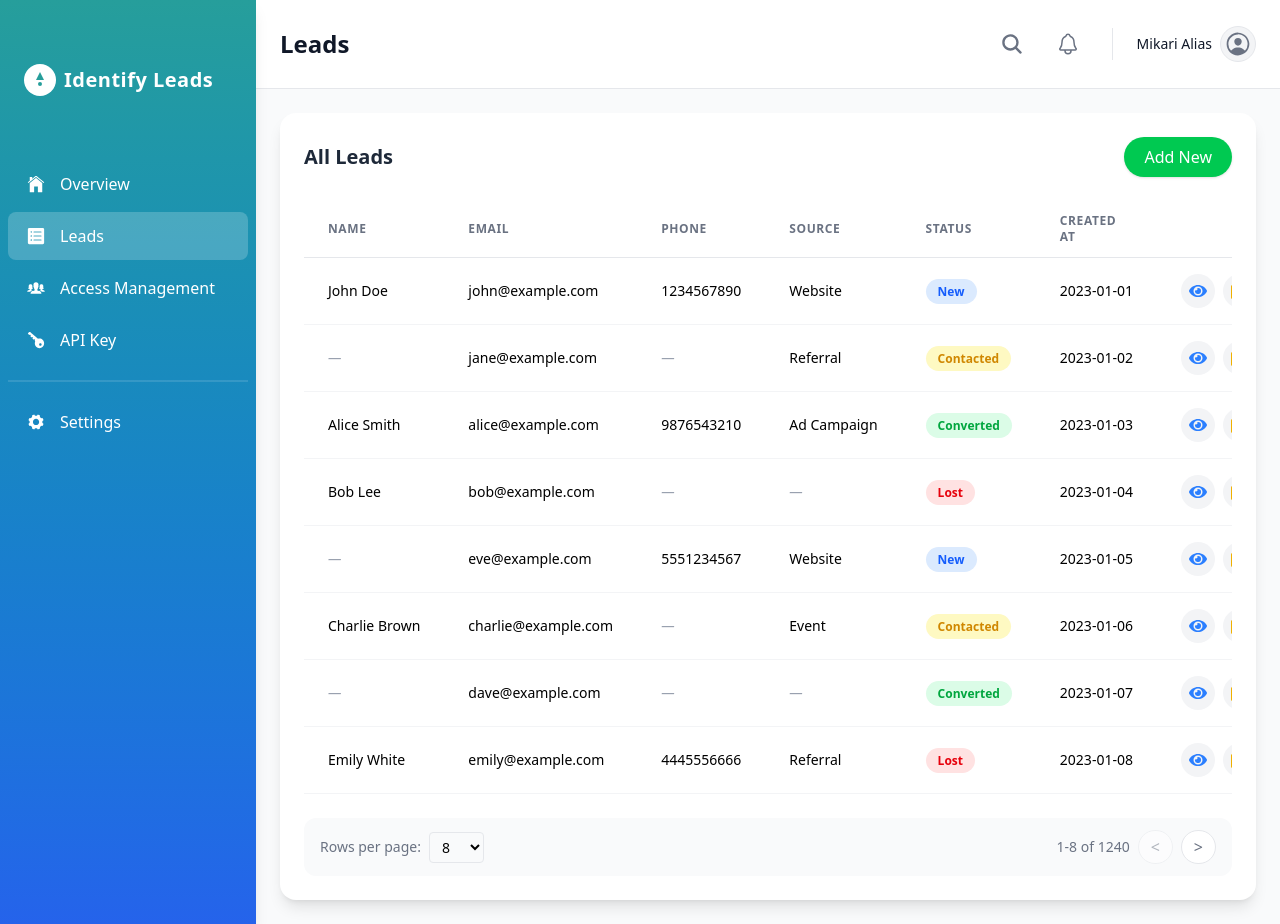
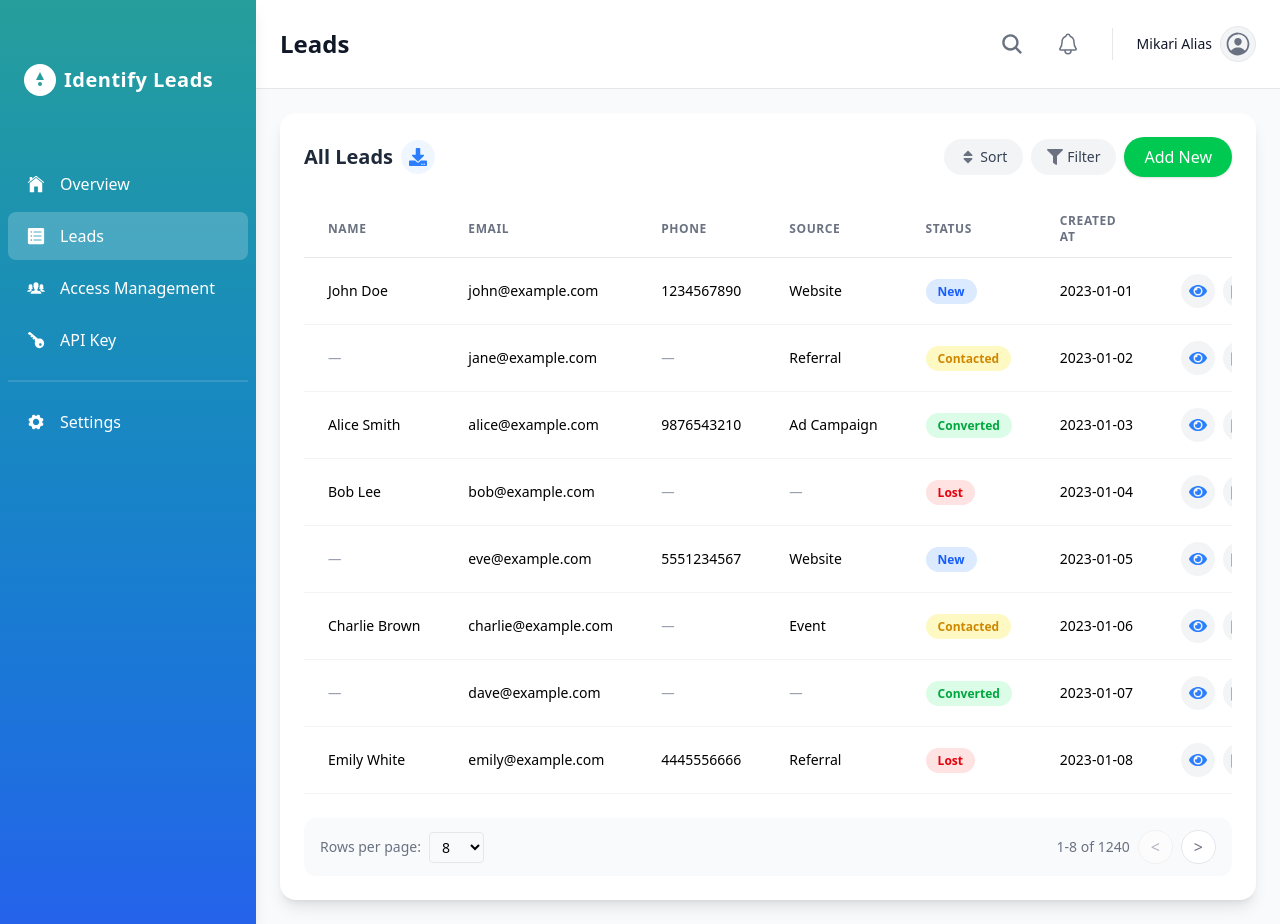
Before and after one commit to maker-dev/Leadro, a Next.js app in the folder client/: page /client/leads in a window 1280 px wide. Built offline with nearby package versions, Linux system fonts and the light colour scheme.

Commit message:
FIX: adjust spacing in register and client

```diff
--- a/client/app/client/leads/page.tsx
+++ b/client/app/client/leads/page.tsx
@@ -2,7 +2,14 @@
 import Header from "@/components/layout/Header";
 import SideBar from "@/components/layout/SideBar";
 import { useState } from "react";
-import { FaEdit, FaTrash, FaEye } from "react-icons/fa";
+import {
+  FaEdit,
+  FaTrash,
+  FaEye,
+  FaDownload,
+  FaSort,
+  FaFilter,
+} from "react-icons/fa";
 import BaseTable, { BaseTableColumn } from "@/components/ui/tables/BaseTable";
 import ConfirmDeleteModal from "@/components/modals/ConfirmDeleteModal";
 import Link from "next/link";
@@ -160,7 +167,36 @@ const Leads = () => {
         <main className="flex-1 p-6 bg-gray-50">
           <div className="bg-white rounded-2xl shadow-lg p-6 max-w-6xl mx-auto">
             <div className="flex justify-between items-center mb-6">
+              <div className="flex items-center gap-2">
                 <h2 className="text-xl font-bold text-gray-800">All Leads</h2>
+                <button
+                  className="p-2 rounded-full bg-blue-50 hover:bg-blue-100 focus:outline-none focus:ring-2 focus:ring-blue-400 transition"
+                  tabIndex={0}
+                  aria-label="Download Leads"
+                  title="Download Leads"
+                >
+                  <FaDownload className="text-blue-500" size={18} />
+                </button>
+              </div>
+              <div className="flex items-center gap-2">
+                <button
+                  className="flex items-center gap-1 px-4 py-2 rounded-full bg-gray-100 hover:bg-gray-200 text-gray-700 text-sm font-medium focus:outline-none focus:ring-2 focus:ring-gray-400 transition"
+                  tabIndex={0}
+                  aria-label="Sort"
+                  title="Sort"
+                >
+                  <FaSort className="text-gray-500" size={16} />
+                  Sort
+                </button>
+                <button
+                  className="flex items-center gap-1 px-4 py-2 rounded-full bg-gray-100 hover:bg-gray-200 text-gray-700 text-sm font-medium focus:outline-none focus:ring-2 focus:ring-gray-400 transition"
+                  tabIndex={0}
+                  aria-label="Filter"
+                  title="Filter"
+                >
+                  <FaFilter className="text-gray-500" size={16} />
+                  Filter
+                </button>
                 <Link href="/client/leads/create" passHref>
                   <button
                     className="bg-green-500 text-white px-5 py-2 rounded-full shadow hover:bg-green-600 focus:outline-none focus:ring-2 focus:ring-green-400 transition cursor-pointer"
@@ -170,6 +206,7 @@ const Leads = () => {
                     Add New
                   </button>
                 </Link>
+              </div>
             </div>
             <div className="overflow-x-auto">
               <BaseTable
--- a/client/app/forgot-password/page.tsx
+++ b/client/app/forgot-password/page.tsx
@@ -7,19 +7,7 @@ const ForgotPasswordPage = () => {
   return (
     <div className="min-h-screen flex items-center justify-center bg-gray-50 py-8 px-4">
       <div className="w-full max-w-4xl bg-white rounded-2xl shadow-lg flex flex-col md:flex-row overflow-hidden">
-        {/* Left: Illustration */}
-        <div className="hidden md:flex md:w-1/2 items-center justify-center bg-[#f6fbfc]">
-          <div className="relative w-96 h-96">
-            <Image
-              src={forgotPassword}
-              alt="Forgot password illustration"
-              fill
-              className="object-contain"
-              priority
-            />
-          </div>
-        </div>
-        {/* Right: Form */}
+        {/* Left: Form */}
         <div className="flex-1 p-12 flex flex-col justify-center">
           <div className="w-full max-w-md mx-auto">
             <h1 className="text-3xl font-bold mb-2 text-gray-900">
@@ -40,6 +28,18 @@ const ForgotPasswordPage = () => {
             </div>
           </div>
         </div>
+        {/* Right: Illustration */}
+        <div className="hidden md:flex md:w-1/2 items-center justify-center bg-[#f6fbfc]">
+          <div className="relative w-96 h-96">
+            <Image
+              src={forgotPassword}
+              alt="Forgot password illustration"
+              fill
+              className="object-contain"
+              priority
+            />
+          </div>
+        </div>
       </div>
     </div>
   );
--- a/client/app/login/page.tsx
+++ b/client/app/login/page.tsx
@@ -8,7 +8,7 @@ const LoginPage = () => {
     <div className="min-h-screen flex items-center justify-center bg-gray-50 py-8 px-4">
       <div className="w-full max-w-5xl bg-white rounded-2xl shadow-lg flex flex-col md:flex-row overflow-hidden">
         {/* Left: Form */}
-        <div className="flex-1 p-8 md:p-12 flex flex-col justify-center overflow-y-auto max-h-[800px]">
+        <div className="flex-1 p-6 md:p-8 flex flex-col justify-center overflow-y-auto">
           <div className="w-full max-w-md mx-auto">
             <div className="flex justify-end text-sm text-gray-500 mb-6 mt-2">
               Don&apos;t have account?{" "}
@@ -19,7 +19,7 @@ const LoginPage = () => {
                 Register
               </Link>
             </div>
-            <h1 className="text-3xl font-medium text-center mb-1 mt-2 tracking-wide">
+            <h1 className="text-3xl font-medium text-center mb-1 mt-14 tracking-wide">
               Welcome
             </h1>
             <p className="text-center text-gray-500 mb-6">
@@ -29,7 +29,7 @@ const LoginPage = () => {
           </div>
         </div>
         {/* Right: Image */}
-        <div className="hidden md:block md:w-1/2 relative h-[800px]">
+        <div className="hidden md:block md:w-1/2 relative">
           <Image
             src={accountLogin}
             alt="Login visual"
--- a/client/app/register/page.tsx
+++ b/client/app/register/page.tsx
@@ -19,7 +19,7 @@ const RegisterPage = () => {
                 Login
               </Link>
             </div>
-            <h1 className="text-3xl font-medium text-center mb-1 mt-2 tracking-wide">
+            <h1 className="text-3xl font-medium text-center mb-1 mt-14 tracking-wide">
               Welcome
             </h1>
             <p className="text-center text-gray-500 mb-6">
--- a/client/app/reset-password/[id]/page.tsx
+++ b/client/app/reset-password/[id]/page.tsx
@@ -11,18 +11,6 @@ export default function ResetPasswordPage({ params }: Props) {
   return (
     <div className="min-h-screen flex items-center justify-center bg-gray-50 py-8 px-4">
       <div className="w-full max-w-4xl bg-white rounded-2xl shadow-lg flex flex-col md:flex-row overflow-hidden">
-        {/* Left: Illustration */}
-        <div className="hidden md:flex md:w-1/2 items-center justify-center p-12 bg-[#f6fbfc]">
-          <div className="relative w-full h-full min-h-[300px]">
-            <Image
-              src={resetPassword}
-              alt="Reset password illustration"
-              fill
-              className="object-contain"
-              priority
-            />
-          </div>
-        </div>
         {/* Right: Form */}
         <div className="flex-1 p-12 flex flex-col justify-center">
           <div className="w-full max-w-md mx-auto">
@@ -43,6 +31,18 @@ export default function ResetPasswordPage({ params }: Props) {
             </div>
           </div>
         </div>
+        {/* Left: Illustration */}
+        <div className="hidden md:flex md:w-1/2 items-center justify-center p-12 bg-[#f6fbfc]">
+          <div className="relative w-full h-full min-h-[300px]">
+            <Image
+              src={resetPassword}
+              alt="Reset password illustration"
+              fill
+              className="object-contain"
+              priority
+            />
+          </div>
+        </div>
       </div>
     </div>
   );
```
Lines whose indentation alone changed are shown as unchanged.
